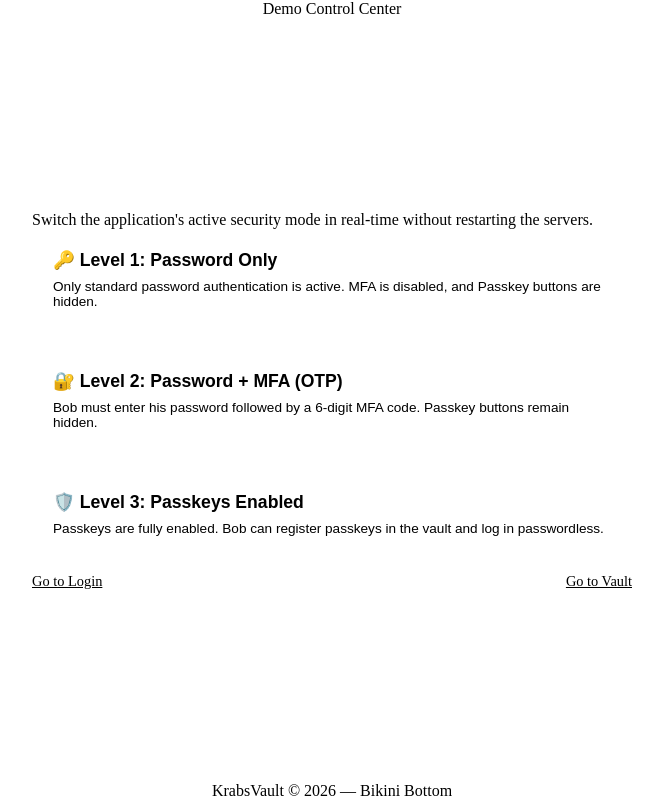
After one commit to seb-buch/passkey-demo, a FastAPI app: page /admin in a window 1280 px wide. The commit adds this page. Shown: the whole page, without its empty margins (308-971 px from the left). Run offline with FastAPI, Linux system fonts and the light colour scheme; parts of the project's set-up code (start-up, migrations or seed data) failed here and were passed over.

Commit message:
feat: add MFA

```diff
--- a/krabsvault-app/pyproject.toml
+++ b/krabsvault-app/pyproject.toml
@@ -22,6 +22,8 @@ dependencies = [
     "itsdangerous>=2.2.0",
     # Passkeys
     "webauthn>=2.7.1",
+    # MFA
+    "pyotp>=2.9.0",
 ]
 
 [project.scripts]
--- /dev/null
+++ b/krabsvault-app/src/assets/templates/admin.html
@@ -0,0 +1,129 @@
+{% extends "base.html" %}
+
+{% block title %}Demo Admin — KrabsVault{% endblock %}
+
+{% block header %}<p>Demo Control Center</p>{% endblock %}
+
+{% block content %}
+  <div class="card" style="max-width: 600px; margin: 0 auto;">
+    <p class="subtitle">Switch the application's active security mode in real-time without restarting the servers.</p>
+
+    <div id="status-toast" class="passkey-status" style="display: none; text-align: center; margin-bottom: 1rem;">
+      Security level updated successfully!
+    </div>
+
+    <div style="display: flex; flex-direction: column; gap: 1.25rem;">
+
+      <!-- Password mode card -->
+      <button class="btn btn-level" id="btn-password" onclick="setSecurityLevel('password')"
+              style="display: flex; flex-direction: column; align-items: flex-start; text-align: left; padding: 1.25rem; background: rgba(255,255,255,0.02); border: 1px solid rgba(255,255,255,0.05); color: var(--text-primary); transition: all 0.3s ease;">
+        <div style="display: flex; align-items: center; gap: 0.5rem; font-weight: 700; font-size: 1.1rem;">
+          🔑 Level 1: Password Only
+        </div>
+        <div style="font-size: 0.85rem; color: var(--text-muted); margin-top: 0.5rem; font-weight: 400;">
+          Only standard password authentication is active. MFA is disabled, and Passkey buttons are hidden.
+        </div>
+      </button>
+
+      <!-- MFA mode card -->
+      <button class="btn btn-level" id="btn-mfa" onclick="setSecurityLevel('mfa')"
+              style="display: flex; flex-direction: column; align-items: flex-start; text-align: left; padding: 1.25rem; background: rgba(255,255,255,0.02); border: 1px solid rgba(255,255,255,0.05); color: var(--text-primary); transition: all 0.3s ease;">
+        <div style="display: flex; align-items: center; gap: 0.5rem; font-weight: 700; font-size: 1.1rem;">
+          🔐 Level 2: Password + MFA (OTP)
+        </div>
+        <div style="font-size: 0.85rem; color: var(--text-muted); margin-top: 0.5rem; font-weight: 400;">
+          Bob must enter his password followed by a 6-digit MFA code. Passkey buttons remain hidden.
+        </div>
+      </button>
+
+      <!-- Passkeys mode card -->
+      <button class="btn btn-level" id="btn-passkey" onclick="setSecurityLevel('passkey')"
+              style="display: flex; flex-direction: column; align-items: flex-start; text-align: left; padding: 1.25rem; background: rgba(255,255,255,0.02); border: 1px solid rgba(255,255,255,0.05); color: var(--text-primary); transition: all 0.3s ease;">
+        <div style="display: flex; align-items: center; gap: 0.5rem; font-weight: 700; font-size: 1.1rem; color: var(--passkey-blue);">
+          🛡️ Level 3: Passkeys Enabled
+        </div>
+        <div style="font-size: 0.85rem; color: var(--text-muted); margin-top: 0.5rem; font-weight: 400;">
+          Passkeys are fully enabled. Bob can register passkeys in the vault and log in passwordless.
+        </div>
+      </button>
+
+    </div>
+
+    <div style="text-align: center; margin-top: 1rem; display: flex; justify-content: space-between; gap: 1rem;">
+      <a href="/login" class="btn" style="background: rgba(255,255,255,0.05); color: var(--text-primary); width: auto; font-size: 0.9rem;">
+        Go to Login
+      </a>
+      <a href="/" class="btn" style="background: rgba(255,255,255,0.05); color: var(--text-primary); width: auto; font-size: 0.9rem;">
+        Go to Vault
+      </a>
+    </div>
+  </div>
+{% endblock %}
+
+{% block scripts %}
+  <script>
+    let currentLevel = "{{ security_level }}";
+
+    function updateActiveButtonUI() {
+      // Reset all buttons
+      document.querySelectorAll('.btn-level').forEach(btn => {
+        btn.style.borderColor = 'rgba(255,255,255,0.05)';
+        btn.style.background = 'rgba(255,255,255,0.02)';
+        btn.style.boxShadow = 'none';
+      });
+
+      // Highlight active button
+      const activeBtn = document.getElementById(`btn-${currentLevel}`);
+      if (activeBtn) {
+        if (currentLevel === 'passkey') {
+          activeBtn.style.borderColor = 'var(--passkey-blue)';
+          activeBtn.style.background = 'rgba(0, 217, 255, 0.04)';
+          activeBtn.style.boxShadow = '0 0 15px rgba(0, 217, 255, 0.1)';
+        } else if (currentLevel === 'mfa') {
+          activeBtn.style.borderColor = 'var(--gold)';
+          activeBtn.style.background = 'rgba(229, 193, 88, 0.04)';
+          activeBtn.style.boxShadow = '0 0 15px rgba(229, 193, 88, 0.1)';
+        } else {
+          activeBtn.style.borderColor = 'rgba(255, 255, 255, 0.3)';
+          activeBtn.style.background = 'rgba(255, 255, 255, 0.06)';
+          activeBtn.style.boxShadow = '0 0 15px rgba(255, 255, 255, 0.05)';
+        }
+      }
+    }
+
+    async function setSecurityLevel(level) {
+      try {
+        const response = await fetch('/api/security-level', {
+          method: 'POST',
+          headers: {
+            'Content-Type': 'application/json',
+          },
+          body: JSON.stringify({ level: level }),
+        });
+
+        if (response.ok) {
+          const data = await response.json();
+          currentLevel = data.security_level;
+          updateActiveButtonUI();
+
+          const toast = document.getElementById('status-toast');
+          toast.textContent = `Security level switched to: ${level.toUpperCase()}`;
+          toast.style.display = 'block';
+
+          setTimeout(() => {
+            toast.style.display = 'none';
+          }, 3000);
+        } else {
+          alert('Failed to update security level');
+        }
+      } catch (err) {
+        console.error('Error updating security level:', err);
+        alert('Error: ' + err.message);
+      }
+    }
+
+    document.addEventListener('DOMContentLoaded', () => {
+      updateActiveButtonUI();
+    });
+  </script>
+{% endblock %}
--- a/krabsvault-app/src/assets/templates/base.html
+++ b/krabsvault-app/src/assets/templates/base.html
@@ -6,6 +6,7 @@
   <title>{% block title %}KrabsVault{% endblock %}</title>
   <link rel="preconnect" href="https://fonts.googleapis.com">
   <link rel="preconnect" href="https://fonts.gstatic.com" crossorigin>
+  <link href="https://fonts.googleapis.com/css2?family=Outfit:wght@300;400;500;600;700;800&family=Fira+Code&display=swap" rel="stylesheet">
   <link rel="stylesheet" href="{{ url_for('static', path='styles.css') }}">
 </head>
 <body>
--- a/krabsvault-app/src/krabsvault/app.py
+++ b/krabsvault-app/src/krabsvault/app.py
@@ -1,7 +1,9 @@
+import re
 from contextlib import asynccontextmanager
 from pathlib import Path
 from typing import TYPE_CHECKING, Annotated
 
+import pyotp
 import uvicorn
 from argon2 import PasswordHasher
 from fastapi import FastAPI, Form, Request
@@ -37,6 +39,8 @@ class AppState:
     session_manager: SessionManager
     password_authenticator: PasswordAuthenticator
     webauthn_authenticator: WebauthnAuthenticator
+    user_storage: SqliteUserStorage
+    security_level: str = "password"
 
 
 app_state = AppState()
@@ -59,6 +63,7 @@ async def lifespan(_: FastAPI) -> AsyncGenerator[None]:
         connection_manager=connection_manager,
         hasher=hasher,
     )
+    app_state.user_storage = user_storage
     app_state.session_manager = SessionManager(
         user_provider=user_storage,
     )
@@ -111,7 +116,41 @@ async def index(request: Request) -> Response:
     user = app_state.session_manager.get_user(request)
     if not user:
         return RedirectResponse("/login")
-    return templates.TemplateResponse(request, "vault.html", {"user": user})
+    return templates.TemplateResponse(
+        request,
+        "vault.html",
+        {"user": user, "security_level": app_state.security_level},
+    )
+
+
+# region Admin & API control routes
+@app.get("/admin", response_model=None)
+async def admin_page(request: Request) -> Response:
+    return templates.TemplateResponse(
+        request,
+        "admin.html",
+        {"security_level": app_state.security_level},
+    )
+
+
+@app.get("/api/security-level")
+async def get_security_level() -> JSONResponse:
+    return JSONResponse({"security_level": app_state.security_level})
+
+
+@app.post("/api/security-level")
+async def set_security_level(request: Request) -> JSONResponse:
+    body = await request.json()
+    level = body.get("level")
+    if level not in ("password", "mfa", "passkey"):
+        return JSONResponse({"error": "Invalid security level"}, status_code=400)
+    app_state.security_level = level
+    return JSONResponse(
+        {"status": "ok", "security_level": app_state.security_level},
+    )
+
+
+# endregion
 
 
 # region Password-related routes
@@ -120,7 +159,11 @@ async def login_page(request: Request, error: str | None = None) -> Response:
     user = app_state.session_manager.get_user(request)
     if user:
         return RedirectResponse("/")
-    return templates.TemplateResponse(request, "login.html", {"error": error})
+    return templates.TemplateResponse(
+        request,
+        "login.html",
+        {"error": error, "security_level": app_state.security_level},
+    )
 
 
 @app.post("/login")
@@ -137,7 +180,117 @@ async def login(
     if isinstance(user, AuthenticationFailure):
         return RedirectResponse("/login?error=Invalid+credentials", status_code=303)
 
+    if app_state.security_level == "mfa" and user.mfa_enabled:
+        request.session["pending_mfa_user_id"] = user.id
+        request.session["pending_mfa_username"] = user.username
+        return RedirectResponse("/login/mfa", status_code=303)
+
     app_state.session_manager.set_user(request, user)
+    return RedirectResponse("/", status_code=303)
+
+
+@app.get("/login/mfa", response_model=None)
+async def login_mfa_page(request: Request, error: str | None = None) -> Response:
+    if "pending_mfa_user_id" not in request.session:
+        return RedirectResponse("/login")
+    username = request.session.get("pending_mfa_username", "")
+    return templates.TemplateResponse(
+        request,
+        "login_mfa.html",
+        {
+            "error": error,
+            "username": username,
+            "security_level": app_state.security_level,
+        },
+    )
+
+
+@app.post("/login/mfa/totp")
+async def login_mfa_totp(
+    request: Request,
+    code: Annotated[str, Form()],
+) -> RedirectResponse:
+    if "pending_mfa_user_id" not in request.session:
+        return RedirectResponse("/login")
+
+    if not re.match(r"^\d{6}$", code):
+        return RedirectResponse(
+            "/login/mfa?error=Code+must+be+6+digits",
+            status_code=303,
+        )
+
+    user_id = request.session.get("pending_mfa_user_id")
+    user = app_state.user_storage.get_user_by_id(user_id)
+    if not user or not user.totp_secret:
+        return RedirectResponse("/login?error=MFA+not+configured", status_code=303)
+
+    totp = pyotp.TOTP(user.totp_secret)
+    if not totp.verify(code):
+        return RedirectResponse(
+            "/login/mfa?error=Invalid+MFA+code",
+            status_code=303,
+        )
+
+    request.session.pop("pending_mfa_user_id", None)
+    request.session.pop("pending_mfa_username", None)
+    app_state.session_manager.set_user(request, user)
+    return RedirectResponse("/", status_code=303)
+
+
+@app.get("/mfa/setup", response_model=None)
+async def mfa_setup_page(request: Request, error: str | None = None) -> Response:
+    user = app_state.session_manager.get_user(request)
+    if not user:
+        return RedirectResponse("/login")
+
+    secret = request.session.get("temp_totp_secret")
+    if not secret:
+        secret = pyotp.random_base32()
+        request.session["temp_totp_secret"] = secret
+
+    totp = pyotp.TOTP(secret)
+    provisioning_uri = totp.provisioning_uri(
+        name=user.username,
+        issuer_name="KrabsVault",
+    )
+
+    return templates.TemplateResponse(
+        request,
+        "mfa_setup.html",
+        {
+            "secret": secret,
+            "provisioning_uri": provisioning_uri,
+            "error": error,
+            "security_level": app_state.security_level,
+        },
+    )
+
+
+@app.post("/mfa/setup/verify")
+async def mfa_setup_verify(
+    request: Request,
+    code: Annotated[str, Form()],
+) -> RedirectResponse:
+    user = app_state.session_manager.get_user(request)
+    if not user:
+        return RedirectResponse("/login")
+
+    temp_secret = request.session.get("temp_totp_secret")
+    if not temp_secret:
+        return RedirectResponse("/mfa/setup?error=Session+expired", status_code=303)
+
+    totp = pyotp.TOTP(temp_secret)
+    if not totp.verify(code):
+        return RedirectResponse(
+            "/mfa/setup?error=Invalid+verification+code",
+            status_code=303,
+        )
+
+    # Save to user storage
+    app_state.user_storage.set_totp_secret(user.id, temp_secret)
+    app_state.user_storage.set_mfa_enabled(user.id, enabled=True)
+    request.session.pop("temp_totp_secret", None)
+
     return RedirectResponse("/", status_code=303)
 
 
@@ -151,10 +304,11 @@ async def logout(request: Request) -> RedirectResponse:
 
 
 # region Webauthn-related routes - Registration
-
-
 @app.post("/webauthn/register/options")
 async def webauthn_register_options(request: Request) -> JSONResponse:
+    if app_state.security_level != "passkey":
+        return JSONResponse({"error": "WebAuthn disabled"}, status_code=403)
+
     user = app_state.session_manager.get_user(request)
     if not user:
         return JSONResponse({"error": "Not authenticated"}, status_code=401)
@@ -168,6 +322,9 @@ async def webauthn_register_options(request: Request) -> JSONResponse:
 
 @app.post("/webauthn/register/verify")
 async def webauthn_register_verify(request: Request) -> JSONResponse:
+    if app_state.security_level != "passkey":
+        return JSONResponse({"error": "WebAuthn disabled"}, status_code=403)
+
     user = app_state.session_manager.get_user(request)
     if not user:
         return JSONResponse({"error": "Not authenticated"}, status_code=401)
@@ -192,6 +349,9 @@ async def webauthn_register_verify(request: Request) -> JSONResponse:
 # region Webauthn-related routes - Authentication
 @app.post("/webauthn/login/options")
 async def webauthn_login_options(request: Request) -> JSONResponse:
+    if app_state.security_level != "passkey":
+        return JSONResponse({"error": "WebAuthn disabled"}, status_code=403)
+
     options = app_state.webauthn_authenticator.create_authentication_options()
     app_state.session_manager.set_challenge(request, options.challenge)
     return JSONResponse(
@@ -201,6 +361,9 @@ async def webauthn_login_options(request: Request) -> JSONResponse:
 
 @app.post("/webauthn/login/verify")
 async def webauthn_login_verify(request: Request) -> JSONResponse:
+    if app_state.security_level != "passkey":
+        return JSONResponse({"error": "WebAuthn disabled"}, status_code=403)
+
     challenge = app_state.session_manager.get_challenge(request)
     if challenge is None:
         return JSONResponse({"error": "No challenge found"}, status_code=400)
@@ -211,6 +374,7 @@ async def webauthn_login_verify(request: Request) -> JSONResponse:
         expected_challenge=challenge,
     )
     app_state.session_manager.clear_challenge(request)
+
     app_state.session_manager.set_user(request, user)
     return JSONResponse({"status": "ok"})
 
--- a/krabsvault-app/src/krabsvault/settings.py
+++ b/krabsvault-app/src/krabsvault/settings.py
@@ -12,7 +12,7 @@ from krabsvault.users import (
 class Settings(BaseSettings):
     model_config = SettingsConfigDict(env_file=".env", env_file_encoding="utf-8")
     db_path: Path = Path("vault.db")
-    secret_key: str = token_hex(32)  # noqa: S105
+    secret_key: str = token_hex(32)
     users: list[NewUser] = []
     rp_id: str = "localhost"
     rp_name: str = "KrabsVault"
--- a/krabsvault-app/src/krabsvault/users.py
+++ b/krabsvault-app/src/krabsvault/users.py
@@ -8,6 +8,8 @@ class User:
     username: str
     display_name: str
     user_handle: bytes  # random opaque identifier used during WebAuthn ceremonies
+    totp_secret: str | None = None
+    mfa_enabled: bool = False
 
 
 @dataclass
```
Also changed, not shown: krabsvault-app/src/assets/static/authenticate.js (+83 -11 lines), krabsvault-app/src/assets/templates/login.html (+5 -3 lines), krabsvault-app/src/assets/templates/login_mfa.html (added, +43 -0 lines), krabsvault-app/src/assets/templates/mfa_setup.html (added, +57 -0 lines), krabsvault-app/src/assets/templates/vault.html (+21 -1 lines), krabsvault-app/src/krabsvault/storage/users.py, 2 other files.
